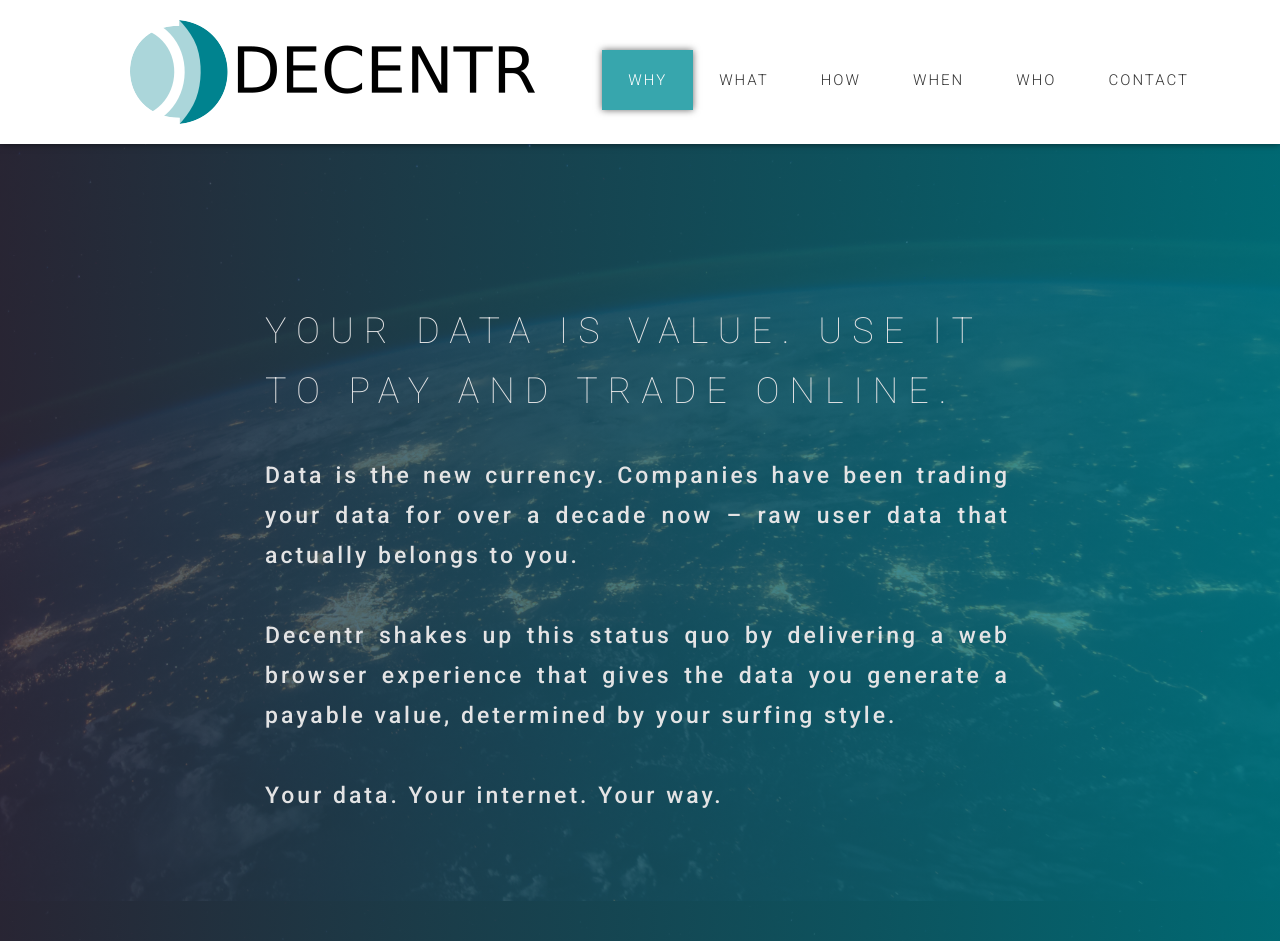
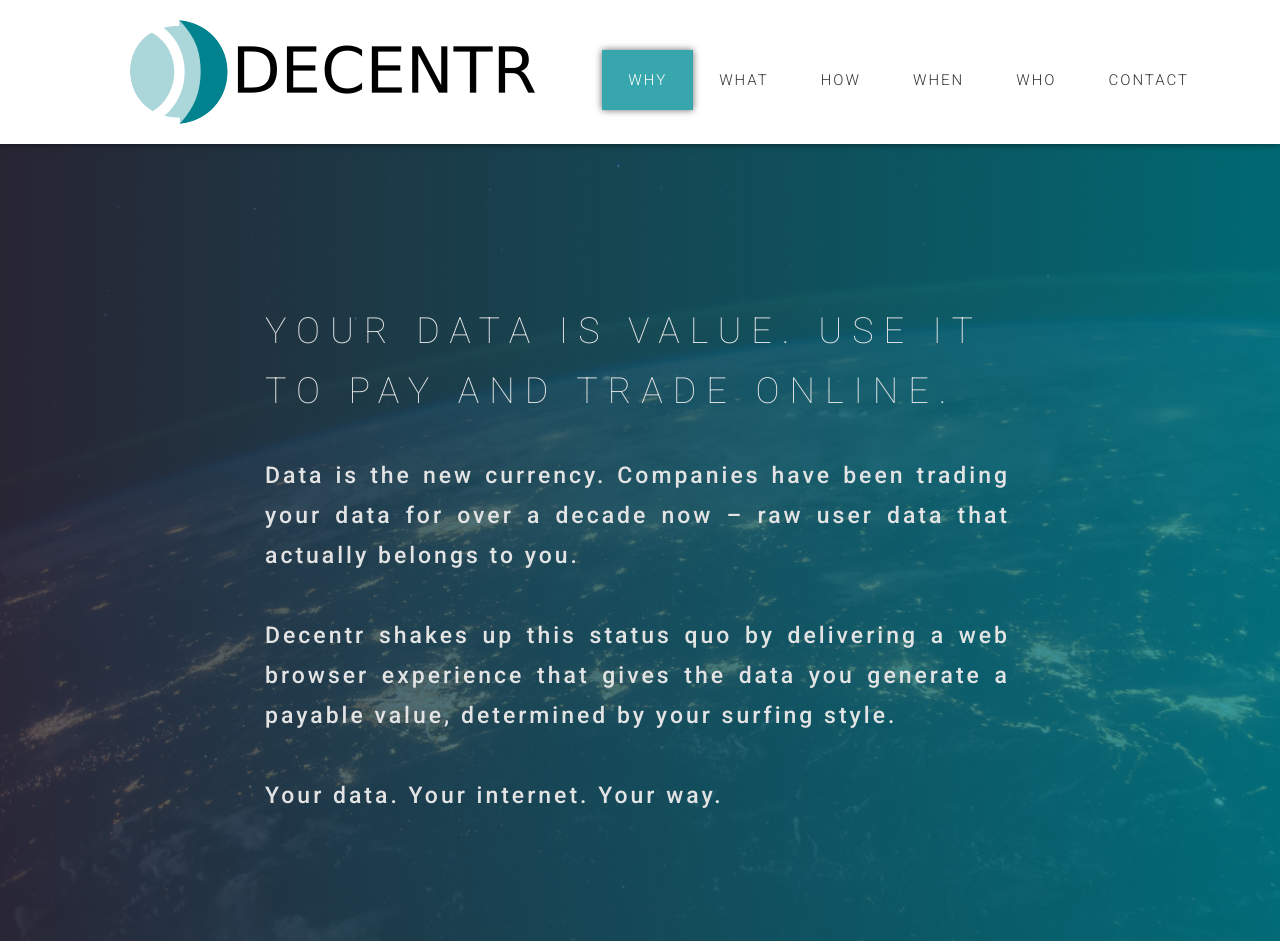
Before and after one commit to Defiants-org/decentr.net, a Jekyll site: the page built from index.html, in a window 1280 px wide and 1400 px high. Shown: the top 941 px of the window. Built offline with Jekyll 4.4.1, drawn with Linux system fonts in a browser that asks for light colours; nearby versions of some CDN libraries; some web fonts are replaced.

Commit message:
Update airspace.css

```diff
--- a/css/airspace.css
+++ b/css/airspace.css
@@ -169,7 +169,7 @@
   background-size: cover;
   background-attachment: fixed;
   background-position: 10% 50%;
-  padding: 200px 0 300px 0;
+  padding: 200px 0 200px 0;
   position: relative;
 }
 #slider:before {
```
